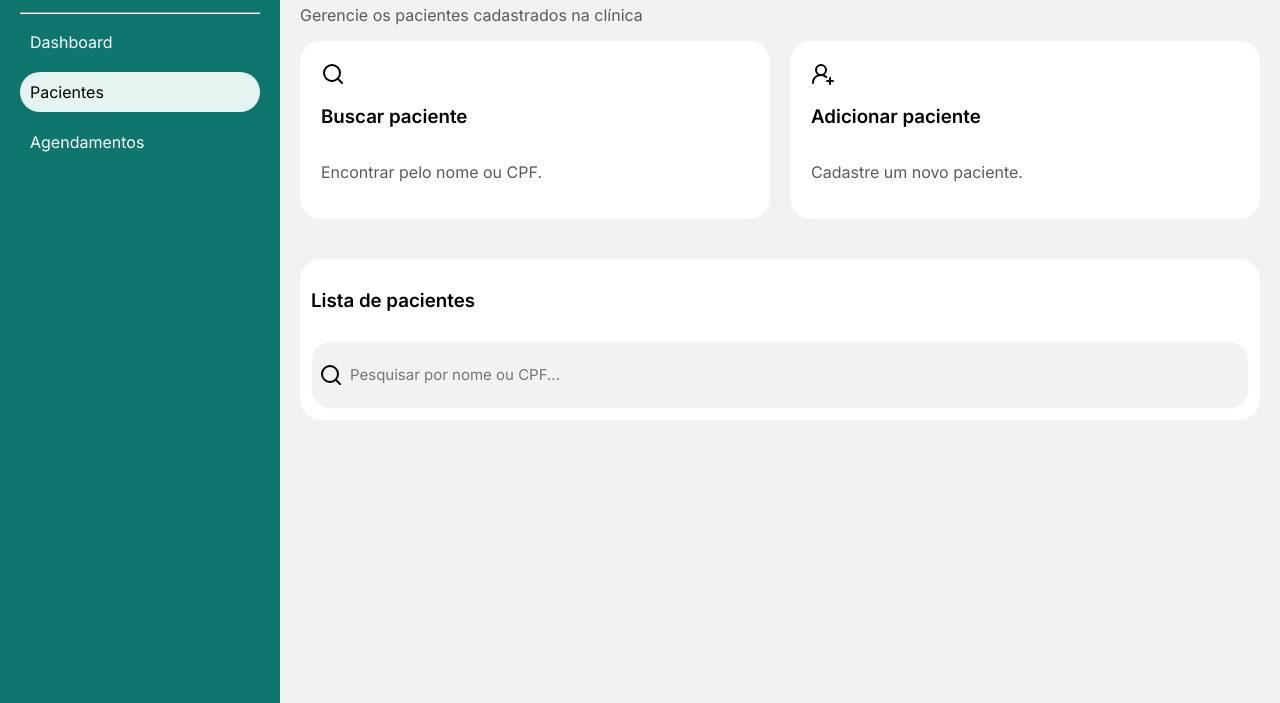
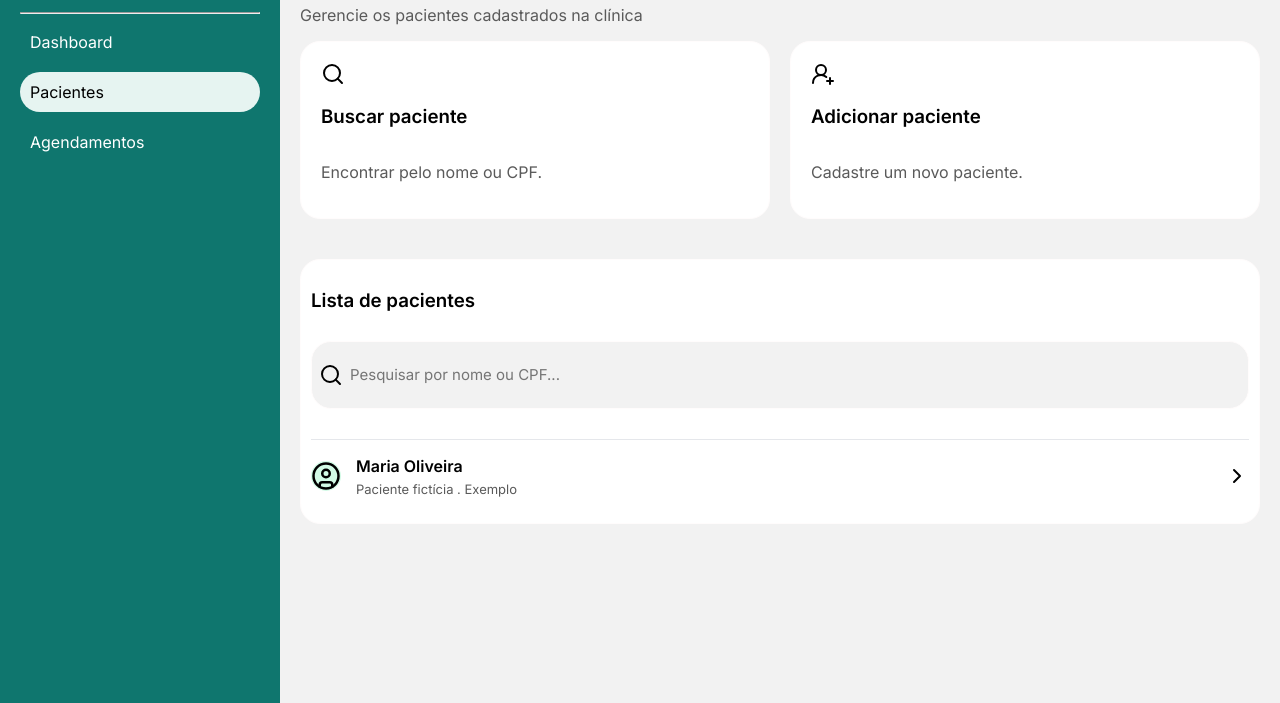
Before and after one commit to JordanBicalho/odontogestao, a plain HTML site: page pacientes.html in a window 1280 px wide. Shown: the part 97-800 px from the top of the page. Drawn offline with Linux system fonts and the light colour scheme.

Commit message:
Criação lista pacientes

```diff
--- a/pacientes.html
+++ b/pacientes.html
@@ -47,8 +47,18 @@
                     <img src="imgs/search.svg" alt="pesquisar">
                     <input class="pesquisa"  type="text" name="q" placeholder="Pesquisar por nome ou CPF..." required>
                 </form>
-                <ul>
-                    <li></li>
+                <ul class="list">
+                    <li class="pacient">
+
+                        <a href="#">
+                            <img class="icone-pacient" src="imgs/circle-user.svg" alt="">
+                            <div class="info-paciente">
+                            <h4>Maria Oliveira</h4>
+                            <p>Paciente fictícia . Exemplo</p>
+                            </div>
+                            <img src="imgs/chevron-right.svg" alt="">
+                        </a>
+                    </li>
                 </ul>
         </section>
     </main>
--- a/style.css
+++ b/style.css
@@ -129,3 +129,44 @@ p {
     width: 24px;
     height: 24px;
 }
+
+.list {
+    margin-top: 30px;
+
+}
+
+.pacient {
+    border-top: 1px solid #e5e7eb;
+    padding: 16px 0;
+}
+
+.pacient a {
+    display: flex;
+    align-items: center;
+    text-decoration: none;
+    color:  #000000;
+    gap: 15px;
+}
+
+.info-paciente {
+    flex: 1;
+}
+
+.info-paciente h4, .info-paciente p {
+    margin: 0;
+}
+
+.info-paciente h4 {
+    margin-bottom: 5px;
+}
+
+.info-paciente p {
+    font-size: 13px;
+}
+
+.icone-pacient{
+    width: 30px;
+    height: 30px;
+    background-color:#d1fae5;
+    border-radius: 500px;
+}
```
Also changed, not shown: imgs/chevron-right.svg (added), imgs/circle-user.svg (added).
